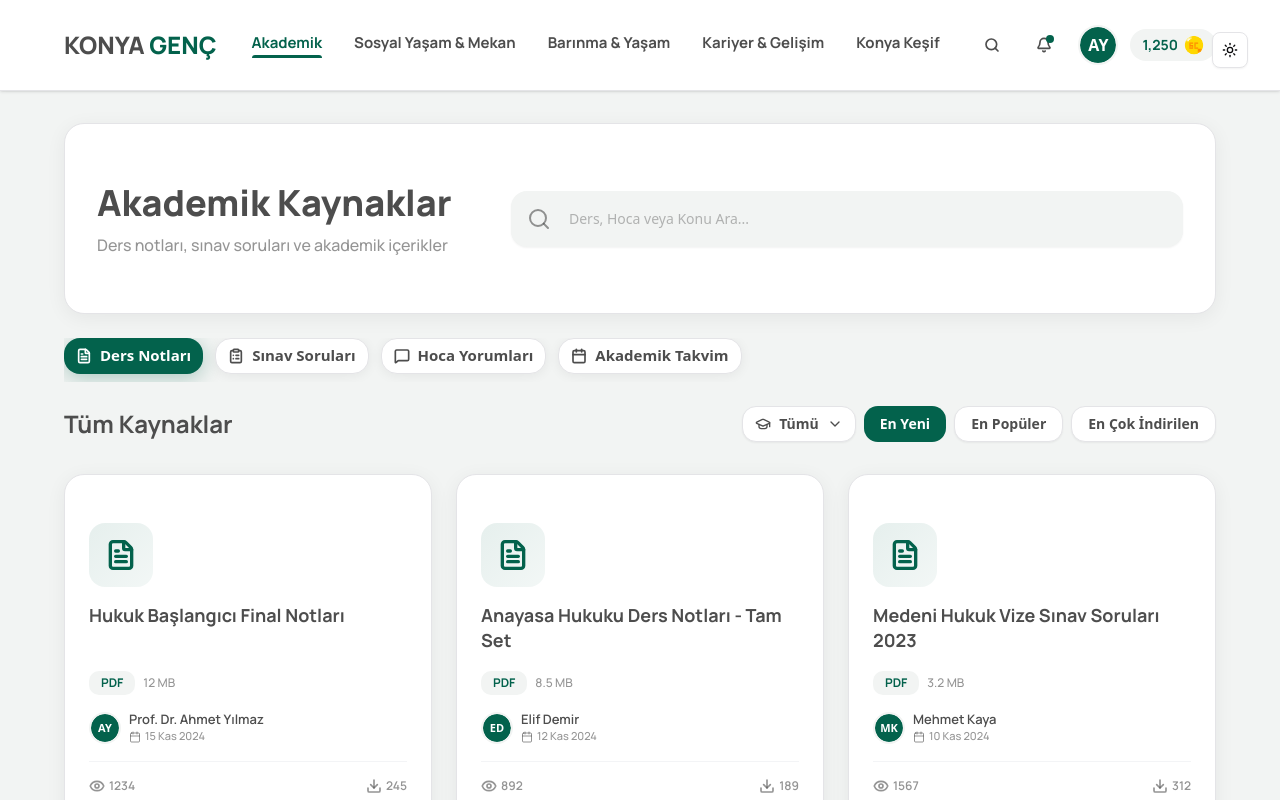
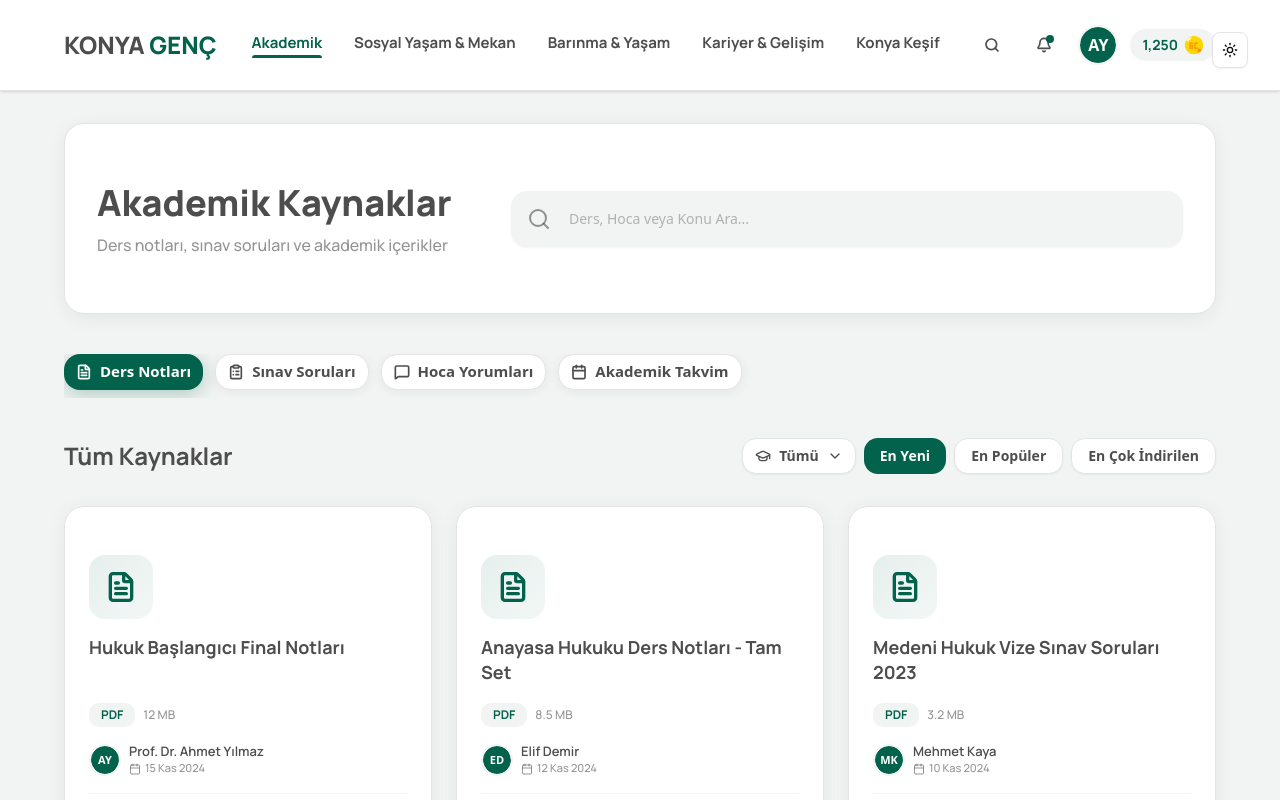
Before and after one commit to dogancanyildiz/wikonya, a Next.js app in the folder frontend/: page /academic in a window 1280 px wide. Shown: the top 800 px of the page. Built offline with nearby package versions, Linux system fonts and the light colour scheme.

Commit message:
style(academic): improve spacing between page sections

```diff
--- a/frontend/components/academic/academic-header.tsx
+++ b/frontend/components/academic/academic-header.tsx
@@ -6,7 +6,7 @@ import { Card, CardContent } from "@/components/ui/card"
 
 export function AcademicHeader() {
   return (
-    <Card className="rounded-[20px] shadow-[0_4px_20px_rgba(0,0,0,0.06)] dark:shadow-lg mb-6 border border-border">
+    <Card className="rounded-[20px] shadow-[0_4px_20px_rgba(0,0,0,0.06)] dark:shadow-lg mb-8 sm:mb-10 border border-border">
       <CardContent className="p-6 sm:p-8">
         <div className="flex flex-col lg:flex-row items-start lg:items-center justify-between gap-6 lg:gap-8">
           <div className="flex-shrink-0">
--- a/frontend/components/academic/filter-chips.tsx
+++ b/frontend/components/academic/filter-chips.tsx
@@ -15,7 +15,7 @@ export function FilterChips() {
   ]
 
   return (
-    <div className="flex items-center gap-3 mb-6 overflow-x-auto pb-2 scrollbar-hide">
+    <div className="flex items-center gap-3 mb-8 sm:mb-10 overflow-x-auto pb-2 scrollbar-hide">
       {filters.map((filter) => {
         const Icon = filter.icon
         const isActive = activeFilter === filter.id
```
